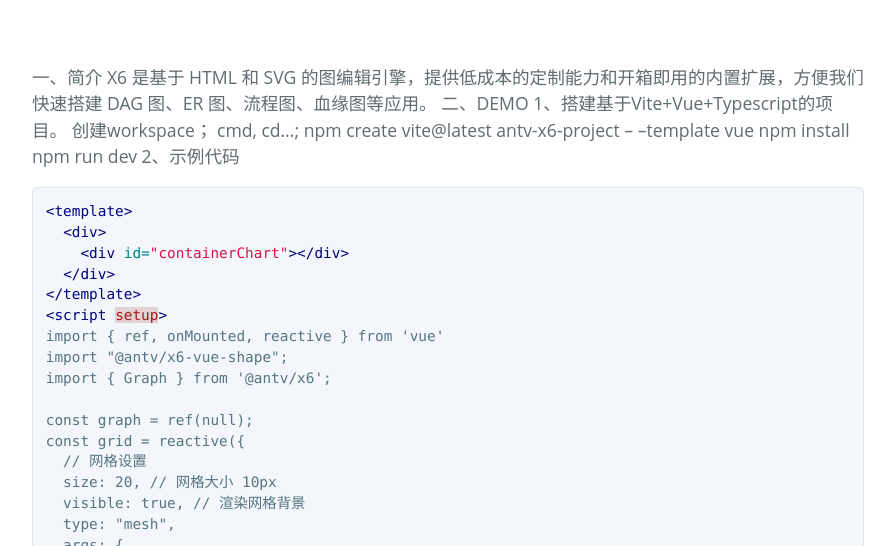
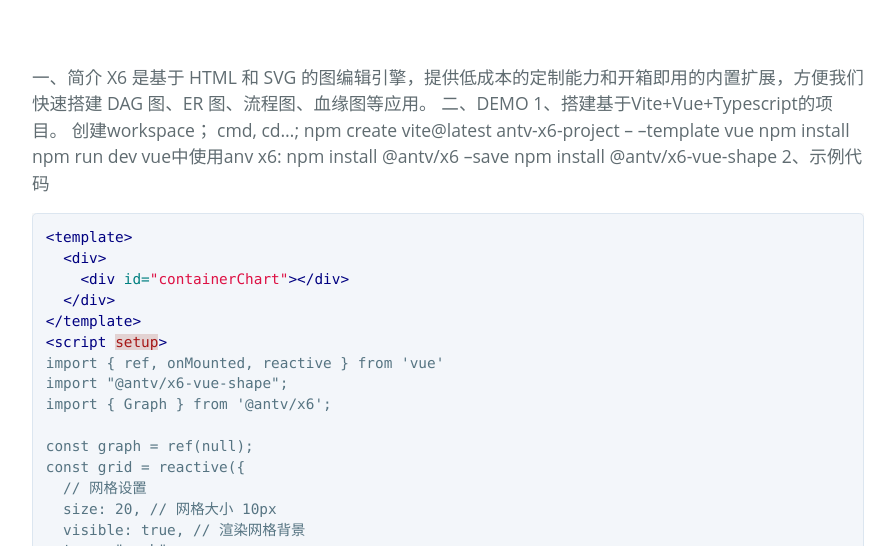
Before and after one commit to valiant0801/braveBlog, a Jekyll site: the page built from _posts/2023-7-20-AntV X6.md, in a window 1280 px wide and 900 px high, cut to the strip 354-900 px from the top of the window. Shown: the whole strip, without its empty margins (192-1087 px from the left). Built offline with Jekyll 4.4.1, drawn with Linux system fonts in a browser that asks for light colours; some web fonts are replaced.

Commit message:
Update 2023-7-20-AntV X6.md

````diff
--- a/_posts/2023-7-20-AntV X6.md
+++ b/_posts/2023-7-20-AntV X6.md
@@ -12,6 +12,7 @@ cmd, cd...;
 npm create vite@latest antv-x6-project -- --template vue
 npm install
 npm run dev
+vue中使用anv x6: npm install @antv/x6 --save  npm install @antv/x6-vue-shape
 2、示例代码
 ```xml
 <template>
````
